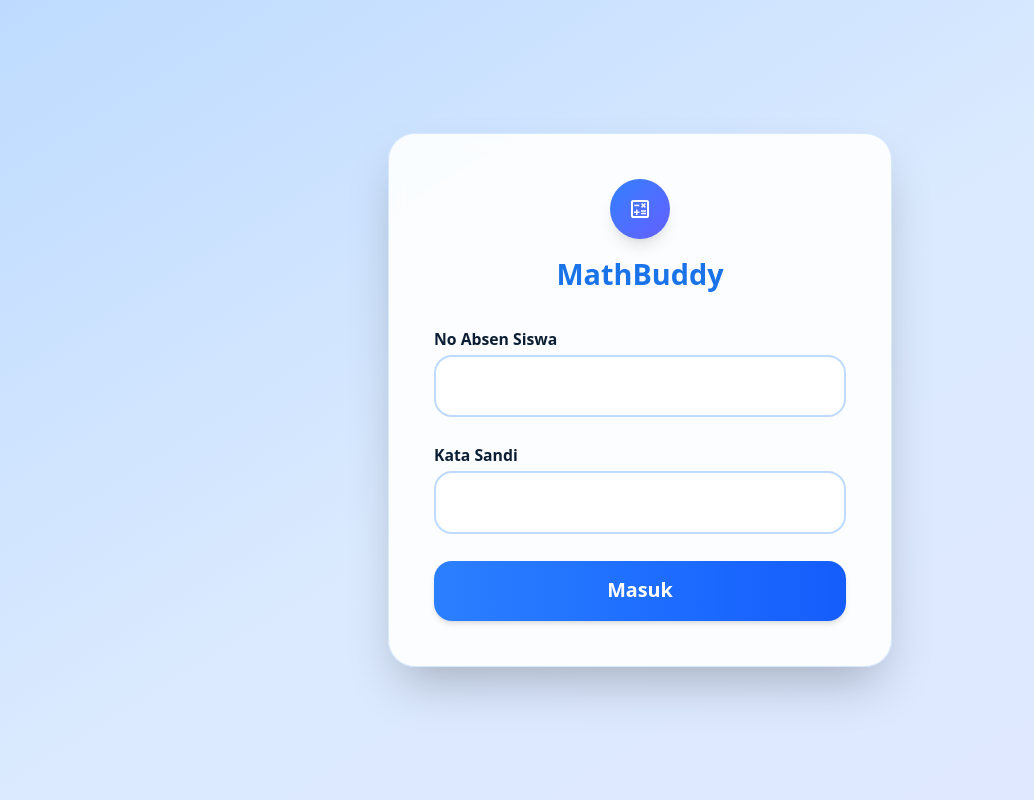
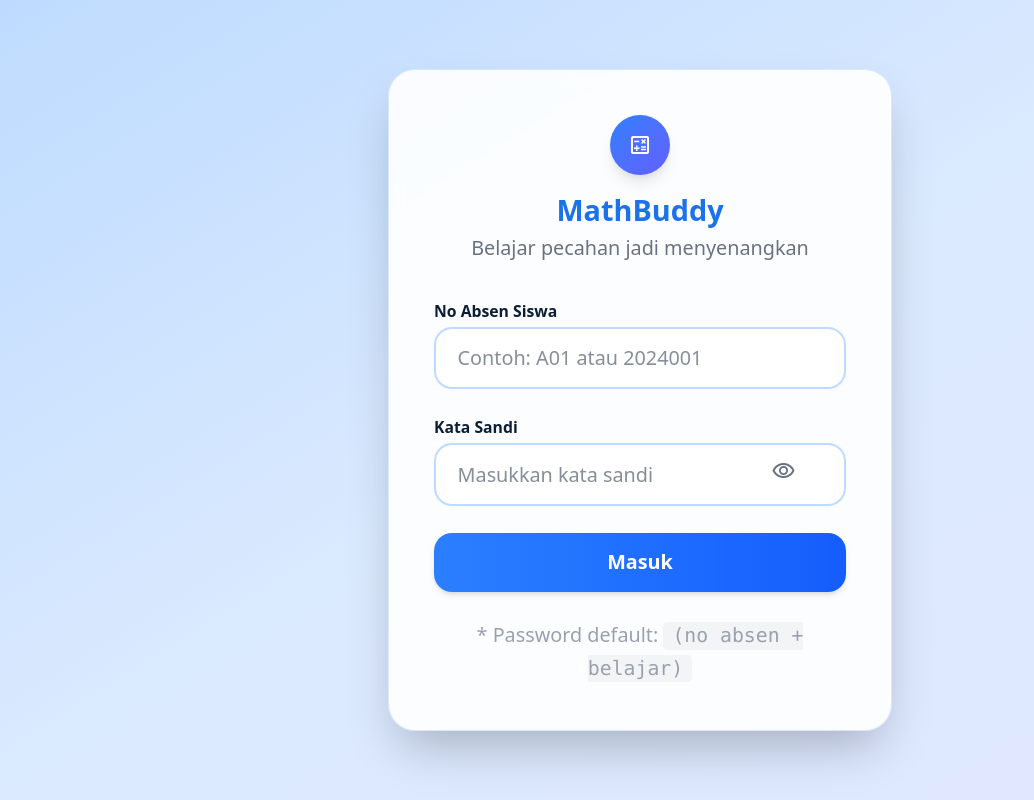
Before and after one commit to casierdechel/MathBuddy, a Next.js app: page /login in a window 1280 px wide. Shown: the whole page, without its empty margins (0-1034 px from the left). Built offline with nearby package versions, Linux system fonts and the light colour scheme; no server answers.

Commit message:
VAR 1.16

```diff
--- a/app/(auth)/login/page.tsx
+++ b/app/(auth)/login/page.tsx
@@ -11,6 +11,7 @@ export default function LoginPage() {
   const [password, setPassword] = useState("");
   const [error, setError] = useState("");
   const [loading, setLoading] = useState(false);
+  const [showPassword, setShowPassword] = useState(false); // 🔥 TAMBAHKAN
 
   const handleLogin = async (e: React.FormEvent) => {
     e.preventDefault();
@@ -43,6 +44,7 @@ export default function LoginPage() {
             <span className="material-symbols-outlined text-5xl text-white">calculate</span>
           </div>
           <h1 className="text-3xl font-bold text-primary">MathBuddy</h1>
+          <p className="text-sm text-gray-500 mt-1">Belajar pecahan jadi menyenangkan</p>
         </div>
 
         {error && (
@@ -58,7 +60,7 @@ export default function LoginPage() {
             </label>
             <input
               type="text"
-              placeholder=""
+              placeholder="Contoh: A01 atau 2024001"
               value={nis}
               onChange={(e) => setNis(e.target.value)}
               className="w-full px-5 py-4 bg-white border-2 border-blue-200 rounded-2xl text-base focus:outline-none focus:border-primary transition-colors"
@@ -70,14 +72,27 @@ export default function LoginPage() {
             <label className="block text-sm font-semibold text-on-surface mb-1">
               Kata Sandi
             </label>
-            <input
-              type="password"
-              placeholder=""
-              value={password}
-              onChange={(e) => setPassword(e.target.value)}
-              className="w-full px-5 py-4 bg-white border-2 border-blue-200 rounded-2xl text-base focus:outline-none focus:border-primary transition-colors"
-              required
-            />
+            <div className="relative">
+              <input
+                type={showPassword ? "text" : "password"}
+                placeholder="Masukkan kata sandi"
+                value={password}
+                onChange={(e) => setPassword(e.target.value)}
+                className="w-full px-5 py-4 bg-white border-2 border-blue-200 rounded-2xl text-base focus:outline-none focus:border-primary transition-colors pr-14"
+                required
+              />
+              <button
+                type="button"
+                onClick={() => setShowPassword(!showPassword)}
+                className="absolute right-4 top-1/2 -translate-y-1/2 text-gray-500 hover:text-gray-700 transition-colors"
+                tabIndex={-1}
+                aria-label={showPassword ? "Sembunyikan password" : "Tampilkan password"}
+              >
+                <span className="material-symbols-outlined text-2xl">
+                  {showPassword ? "visibility_off" : "visibility"}
+                </span>
+              </button>
+            </div>
           </div>
 
           <button
@@ -88,6 +103,10 @@ export default function LoginPage() {
             {loading ? "Memproses..." : "Masuk"}
           </button>
         </form>
+
+        <p className="text-center text-xs text-gray-400 mt-6">
+          * Password default: <span className="font-mono bg-gray-100 px-2 py-0.5 rounded">(no absen + belajar)</span>
+        </p>
       </div>
     </div>
   );
--- /dev/null
+++ b/app/kuesioner/page.tsx
@@ -0,0 +1,20 @@
+// app/kuesioner/page.tsx
+"use client";
+
+import { useEffect } from "react";
+import { useRouter } from "next/navigation";
+
+export default function KuesionerPage() {
+  const router = useRouter();
+
+  useEffect(() => {
+    // Redirect langsung ke Google Form
+    window.location.href = "https://forms.gle/Qj6ppQ5PbezM5AAV9";
+  }, []);
+
+  return (
+    <div className="min-h-screen flex items-center justify-center">
+      <p className="text-lg">Mengarahkan ke kuesioner...</p>
+    </div>
+  );
+}
--- a/app/learn/modul-utama/page.tsx
+++ b/app/learn/modul-utama/page.tsx
@@ -175,15 +175,16 @@ export default function ModulUtamaQuizPage() {
   const [userId, setUserId] = useState<number>(1);
   const [token, setToken] = useState<string>("");
   const [soalCount, setSoalCount] = useState<number>(1);
-  const [timeLeft, setTimeLeft] = useState<number>(1800);
+  const [timeLeft, setTimeLeft] = useState<number>(1200);
   const [isTimeUp, setIsTimeUp] = useState<boolean>(false);
   const [activeModal, setActiveModal] = useState<"belum_target" | "sudah_target_sisa_waktu" | "waktu_habis" | null>(null);
   const [isLoading, setIsLoading] = useState<boolean>(true);
 
+  // 🔥 PERUBAHAN: Tambahkan state untuk loading feedback
+  const [isFeedbackLoading, setIsFeedbackLoading] = useState<boolean>(false);
+
   const timerRef = useRef<NodeJS.Timeout | null>(null);
   const hasInitialized = useRef<boolean>(false);
-
-  // 🔥 PERBAIKAN TIMER: Tambahkan ref untuk menyimpan nilai timeLeft terkini
   const timeLeftRef = useRef<number>(timeLeft);
 
   const formatTime = (seconds: number) => {
@@ -228,12 +229,12 @@ export default function ModulUtamaQuizPage() {
     } catch (e) { console.error(e); } finally { setIsLoading(false); }
   }, [sessionId, representation, token]);
 
-  // 🔥 PERBAIKAN TIMER: Update ref setiap kali timeLeft berubah
+  // Timer: update ref
   useEffect(() => {
     timeLeftRef.current = timeLeft;
   }, [timeLeft]);
 
-  // 🔥 PERBAIKAN TIMER: Timer hanya dijalankan SEKALI saat mount
+  // Timer: hanya dijalankan sekali saat mount
   useEffect(() => {
     if (isTimeUp) return;
 
@@ -259,7 +260,7 @@ export default function ModulUtamaQuizPage() {
         timerRef.current = null;
       }
     };
-  }, []); // <- Dependency kosong, hanya dijalankan sekali
+  }, []);
 
   // localStorage
   useEffect(() => {
@@ -302,10 +303,16 @@ export default function ModulUtamaQuizPage() {
     initialize();
   }, [router, fetchNextQuestion, sessionId]);
 
+  // 🔥 PERUBAHAN: handleAnswer dengan loading feedback
   const handleAnswer = async (answer: string) => {
     if (isTimeUp || selectedAnswer !== null) return;
     setSelectedAnswer(answer);
+    // Tampilkan area feedback segera dengan loading
     setShowFeedback(true);
+    setIsFeedbackLoading(true);
+    // Reset feedback data agar tidak tampil feedback lama
+    setFeedbackData(null);
+
     try {
       const response = await api.questions.submit({
         user_id: userId,
@@ -333,12 +340,23 @@ export default function ModulUtamaQuizPage() {
         setRepresentation(data.next_representation || 'simbolik');
         if (data.current_session) localStorage.setItem('currentSession', data.current_session.toString());
       }
-    } catch (e) { console.error(e); }
+    } catch (e) {
+      console.error(e);
+      // Jika error, tampilkan feedback error
+      setFeedbackData({ type: 'wrong', title: 'Terjadi Kesalahan', message: 'Gagal memproses jawaban. Coba lagi.' });
+    } finally {
+      setIsFeedbackLoading(false);
+    }
   };
 
   const handleNextSoal = () => {
     if (soalCount >= 20) { setIsFinished(true); } else {
-      setSelectedAnswer(null); setShowFeedback(false); setSoalCount(prev => prev + 1); fetchNextQuestion();
+      setSelectedAnswer(null);
+      setShowFeedback(false);
+      setFeedbackData(null);
+      setIsFeedbackLoading(false);
+      setSoalCount(prev => prev + 1);
+      fetchNextQuestion();
     }
   };
 
@@ -427,22 +445,49 @@ export default function ModulUtamaQuizPage() {
                     ))
                 }
               </div>
-              {showFeedback && feedbackData && (
-                <div className={`p-5 rounded-2xl border-2 text-lg ${feedbackData.type === 'correct' ? 'border-emerald-300 bg-emerald-50/80 text-emerald-700' : feedbackData.type === 'misconception' ? 'border-amber-300 bg-amber-50/80 text-amber-700' : 'border-red-300 bg-red-50/80 text-red-700'}`}>
+
+              {/* 🔥 PERUBAHAN: Area feedback dengan loading */}
+              {showFeedback && (
+                <div className={`p-5 rounded-2xl border-2 text-lg ${
+                  isFeedbackLoading ? 'border-blue-200 bg-blue-50/50' :
+                  feedbackData?.type === 'correct' ? 'border-emerald-300 bg-emerald-50/80 text-emerald-700' :
+                  feedbackData?.type === 'misconception' ? 'border-amber-300 bg-amber-50/80 text-amber-700' :
+                  feedbackData?.type === 'wrong' ? 'border-red-300 bg-red-50/80 text-red-700' :
+                  'border-blue-200 bg-blue-50/50'
+                }`}>
                   <div className="flex items-start gap-3">
-                    <span className="material-symbols-outlined text-2xl">{feedbackData.type === 'correct' ? 'check_circle' : feedbackData.type === 'misconception' ? 'psychology' : 'error'}</span>
-                    <div>
-                      <h4 className="font-bold text-lg">{feedbackData.title}</h4>
-                      <p className="text-base mt-1">{feedbackData.message}</p>
-                    </div>
+                    {isFeedbackLoading ? (
+                      <>
+                        <div className="animate-spin rounded-full h-6 w-6 border-2 border-primary border-t-transparent shrink-0 mt-1"></div>
+                        <div>
+                          <h4 className="font-bold text-blue-700 text-lg">Memeriksa jawaban...</h4>
+                          <p className="text-blue-600 text-base mt-1">Mohon tunggu sebentar</p>
+                        </div>
+                      </>
+                    ) : feedbackData ? (
+                      <>
+                        <span className="material-symbols-outlined text-2xl">
+                          {feedbackData.type === 'correct' ? 'check_circle' :
+                           feedbackData.type === 'misconception' ? 'psychology' : 'error'}
+                        </span>
+                        <div>
+                          <h4 className="font-bold text-lg">{feedbackData.title}</h4>
+                          <p className="text-base mt-1">{feedbackData.message}</p>
+                        </div>
+                      </>
+                    ) : (
+                      <div className="text-gray-500">Memuat feedback...</div>
+                    )}
                   </div>
                 </div>
               )}
+
               <div className="flex items-center justify-between border-t border-gray-100 pt-6">
                 <button onClick={handleSelesaiClick} className="px-6 py-3 border-2 border-red-300 text-red-600 font-bold rounded-2xl hover:bg-red-50 active:scale-95 transition-all text-lg flex items-center gap-2">
                   <span className="material-symbols-outlined text-xl">close</span>Selesai
                 </button>
-                {showFeedback && (
+                {/* 🔥 PERUBAHAN: Tombol "Soal Selanjutnya" hanya muncul jika feedback sudah selesai loading */}
+                {showFeedback && !isFeedbackLoading && feedbackData && (
                   <button onClick={handleNextSoal} className="px-8 py-3 bg-gradient-to-r from-blue-500 to-blue-600 text-white font-bold rounded-2xl hover:from-blue-600 hover:to-blue-700 active:scale-95 transition-all text-lg flex items-center gap-2 shadow-md">
                     {soalCount >= 20 ? 'Lihat Hasil' : 'Soal Selanjutnya'}
                     <span className="material-symbols-outlined text-xl">arrow_forward</span>
--- a/components/Sidebar.tsx
+++ b/components/Sidebar.tsx
@@ -53,6 +53,7 @@ export default function Sidebar({ isOpen, setIsOpen }: SidebarProps) {
           { path: "/learn", label: "Belajar", icon: "school" },
           { path: "/progress", label: "Progress", icon: "trending_up" },
           { path: "/profile", label: "Profil", icon: "person" },
+          { path: "/kuesioner", label: "Isi Kuesioner", icon: "feedback" },
         ].map((item) => {
           const active = isActive(item.path);
           return (
```
